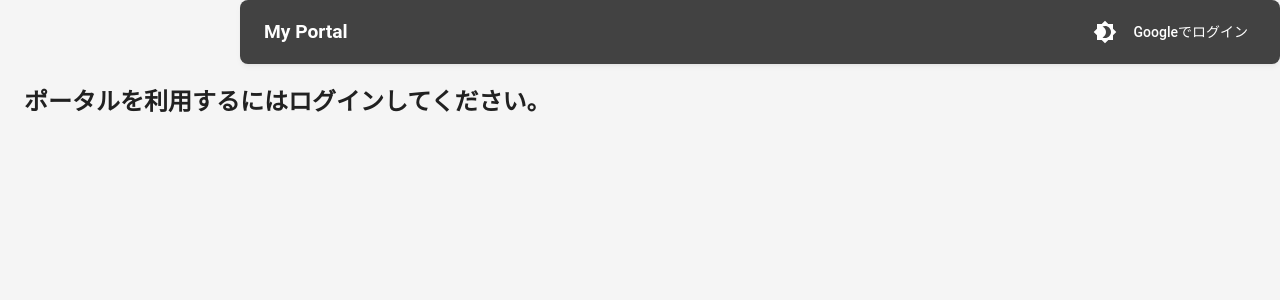
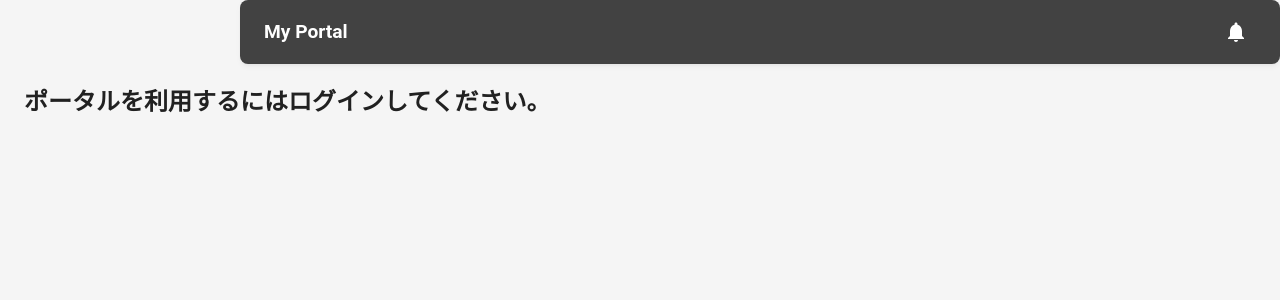
Before and after one commit to nomuonji/my-portal, a React (Create React App) app: page / in a window 1280 px wide. Shown: the top 300 px of the page. Built offline with nearby package versions, Linux system fonts and the light colour scheme; no server answers.

Commit message:
feat: ヘッダーのデザインを改修し、通知機能を追加

```diff
--- a/src/App.js
+++ b/src/App.js
@@ -2,7 +2,7 @@ import React, { useState, useEffect, useMemo } from 'react';
 import { BrowserRouter as Router, Routes, Route, Link } from 'react-router-dom';
 import { auth } from './firebase';
 import { GoogleAuthProvider, signInWithPopup, onAuthStateChanged, signOut } from 'firebase/auth';
-import { collection, addDoc, serverTimestamp } from 'firebase/firestore';
+import { collection, addDoc, serverTimestamp, query, where, onSnapshot } from 'firebase/firestore';
 import { db } from './firebase';
 import {
   AppBar,
@@ -17,10 +17,11 @@ import {
   ListItemText,
   Toolbar,
   Typography,
+  Badge,
 } from '@mui/material';
 import useMediaQuery from '@mui/material/useMediaQuery';
 import { useTheme, ThemeProvider } from '@mui/material/styles';
-import { Note, Newspaper, Folder, Menu as MenuIcon, Dashboard as DashboardIcon, Lightbulb as LightbulbIcon, ViewCompact as ViewCompactIcon, Build as BuildIcon, Brightness4 as Brightness4Icon, Brightness7 as Brightness7Icon } from '@mui/icons-material';
+import { Note, Newspaper, Folder, Menu as MenuIcon, Dashboard as DashboardIcon, Lightbulb as LightbulbIcon, ViewCompact as ViewCompactIcon, Build as BuildIcon, Brightness4 as Brightness4Icon, Brightness7 as Brightness7Icon, Notifications as NotificationsIcon } from '@mui/icons-material';
 import Memo from './components/Memo';
 import Dashboard from './components/Dashboard';
 import News from './components/News';
@@ -79,6 +80,8 @@ function App() {
     const savedMode = localStorage.getItem('themeMode');
     return savedMode || 'light';
   }); // 'light' or 'dark'
+  const [unreadUrlsCount, setUnreadUrlsCount] = useState(0);
+  const [unreadYoutubeCount, setUnreadYoutubeCount] = useState(0);
 
   const appTheme = useMemo(() => getAppTheme(mode), [mode]);
   const isMobile = useMediaQuery(appTheme.breakpoints.down('md'));
@@ -161,6 +164,20 @@ function App() {
       };
 
       handleSharedUrl();
+
+      // 未読数をリアルタイムで取得
+      const unsubscribeUrls = onSnapshot(query(collection(db, 'reading_list_urls'), where('read', '==', false)), (snapshot) => {
+        setUnreadUrlsCount(snapshot.size);
+      });
+
+      const unsubscribeYoutube = onSnapshot(query(collection(db, 'reading_list_youtube'), where('read', '==', false)), (snapshot) => {
+        setUnreadYoutubeCount(snapshot.size);
+      });
+
+      return () => {
+        unsubscribeUrls();
+        unsubscribeYoutube();
+      };
     }
 
     return () => unsubscribe();
@@ -235,6 +252,27 @@ function App() {
           </ListItemIcon>
           <ListItemText primary="Google Drive" />
         </ListItemButton>
+        <ListItemButton onClick={handleModeChange}>
+          <ListItemIcon>
+            {mode === 'dark' ? <Brightness7Icon /> : <Brightness4Icon />}
+          </ListItemIcon>
+          <ListItemText primary={mode === 'dark' ? 'ライトモード' : 'ダークモード'} />
+        </ListItemButton>
+        {user ? (
+          <ListItemButton onClick={handleLogout}>
+            <ListItemIcon>
+              <i className="fas fa-sign-out-alt"></i>
+            </ListItemIcon>
+            <ListItemText primary="ログアウト" />
+          </ListItemButton>
+        ) : (
+          <ListItemButton onClick={handleLogin}>
+            <ListItemIcon>
+              <i className="fas fa-sign-in-alt"></i>
+            </ListItemIcon>
+            <ListItemText primary="Googleでログイン" />
+          </ListItemButton>
+        )}
       </List>
       <Box sx={{ position: 'absolute', bottom: 0, width: '100%', p: 2, textAlign: 'center' }}>
         <Typography variant="caption" color="textSecondary">
@@ -271,14 +309,11 @@ function App() {
               <Typography noWrap component="div" sx={{ flexGrow: 1, typography: { xs: 'subtitle1', md: 'h6' } }}>
                 My Portal
               </Typography>
-              <IconButton color="inherit" onClick={handleModeChange}>
-                {mode === 'dark' ? <Brightness7Icon /> : <Brightness4Icon />}
+              <IconButton color="inherit">
+                <Badge badgeContent={unreadUrlsCount + unreadYoutubeCount} color="error">
+                  <NotificationsIcon />
+                </Badge>
               </IconButton>
-              {user ? (
-                <Button color="inherit" onClick={handleLogout}>ログアウト</Button>
-              ) : (
-                <Button color="inherit" onClick={handleLogin}>Googleでログイン</Button>
-              )}
             </Toolbar>
           </AppBar>
 
```
